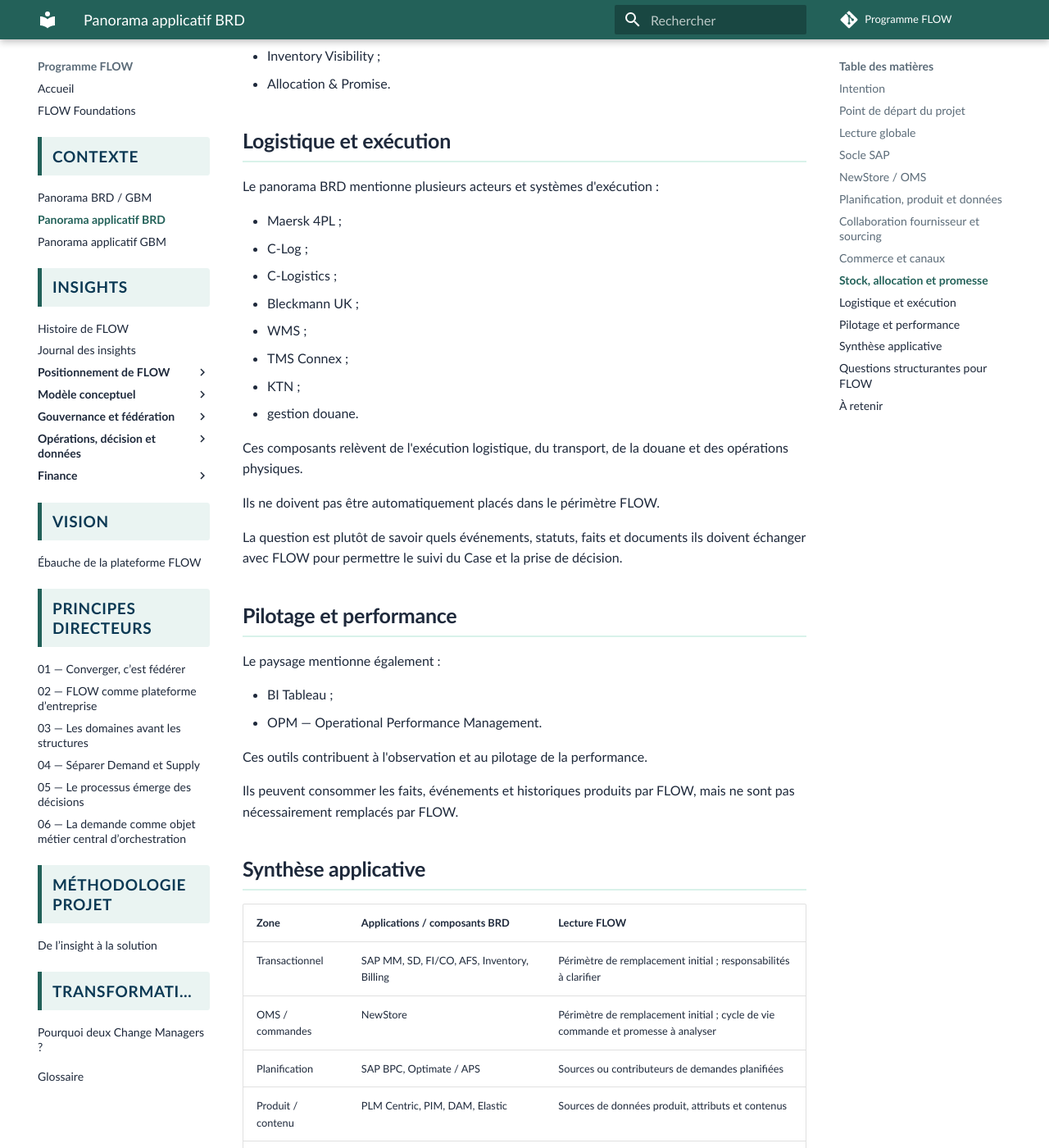
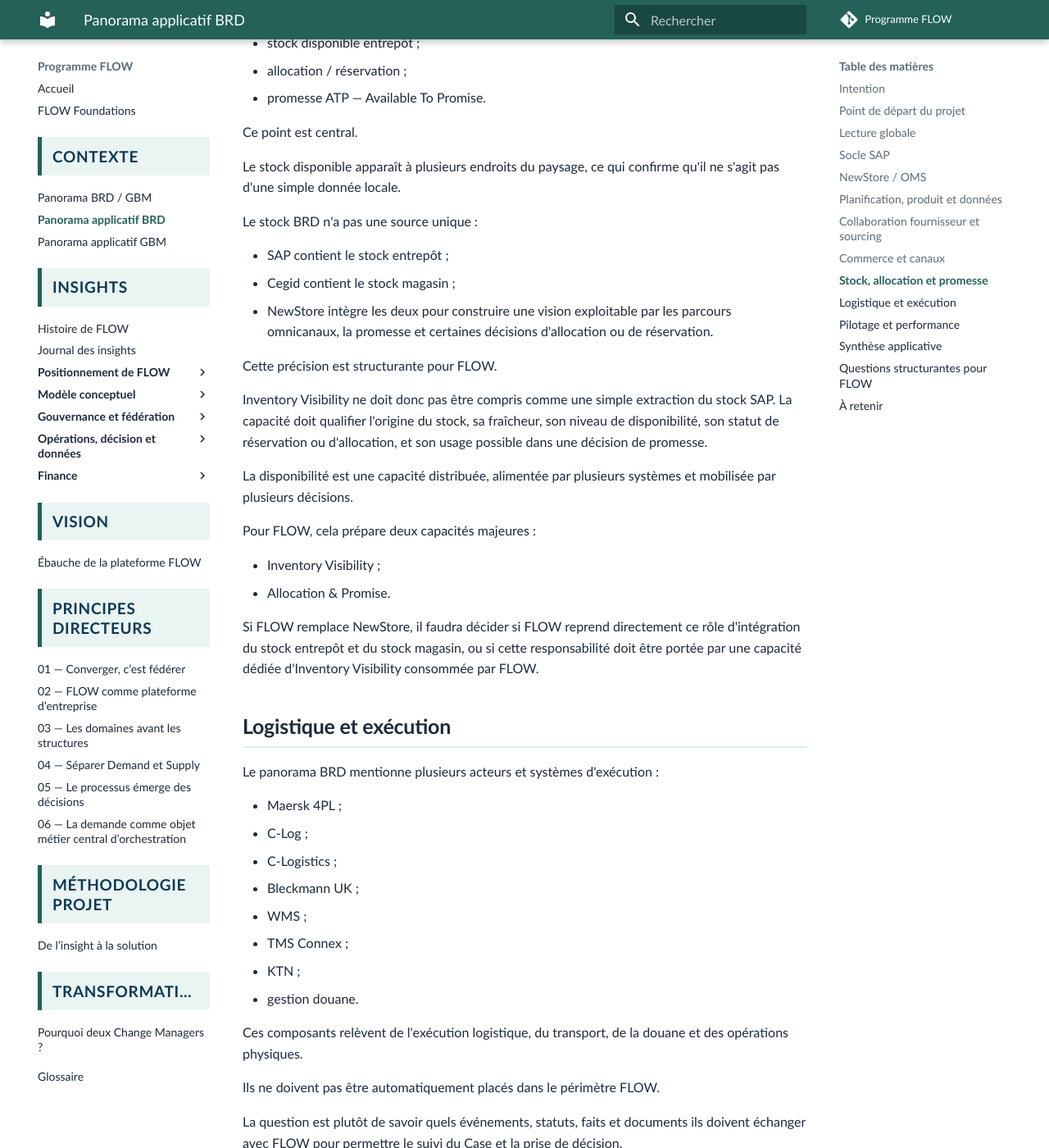
Before and after one commit to laurent-sintes/FLOW-Program, an MkDocs documentation site: the page built from docs/contexte/panorama-brd.md, in a window 1280 px wide and 1400 px high, scrolled down 5296 px. Shown: the whole window at 82% size. Built offline with MkDocs 1.6.1 and Material for MkDocs 9.7.7, drawn with Linux system fonts in a browser that asks for light colours; comment, search, counter and statistics services are not loaded; some of the changed text lies outside the part shown.

Commit message:
Préciser les sources de stock BRD

```diff
--- a/docs/contexte/panorama-brd.md
+++ b/docs/contexte/panorama-brd.md
@@ -79,11 +79,13 @@
 
 - les achats ;
 - les commandes ;
-- une partie de la gestion stock ;
+- le stock entrepôt ;
 - la distribution ;
 - la facturation ;
 - la finance ;
 - une partie des règles et traitements liés à l'allocation.
+
+SAP ne porte donc pas, à lui seul, toute la réalité du stock BRD. Dans le panorama actuel, SAP contient le stock entrepôt, tandis que le stock magasin est porté par Cegid.
 
 Dans le point de départ du projet, SAP est explicitement dans le périmètre de remplacement envisagé par FLOW.
 
@@ -100,11 +102,17 @@
 - retours ;
 - transferts ;
 - promesse ;
-- allocation / réservation selon les flux.
+- allocation / réservation selon les flux ;
+- intégration du stock entrepôt et du stock magasin.
+
+NewStore agrège donc deux réalités de stock qui ne sont pas portées par la même source :
+
+- SAP pour le stock entrepôt ;
+- Cegid pour le stock magasin.
 
 Dans le point de départ du projet, NewStore est également dans le périmètre de remplacement envisagé par FLOW.
 
-La présence de NewStore aux côtés de SAP rend immédiatement visible une difficulté : le cycle de vie de la demande, la promesse, l'allocation et l'exécution ne sont pas naturellement contenus dans un seul système.
+La présence de NewStore aux côtés de SAP rend immédiatement visible une difficulté : le cycle de vie de la demande, la promesse, l'allocation, la vision de disponibilité et l'exécution ne sont pas naturellement contenus dans un seul système.
 
 ## Planification, produit et données
 
@@ -153,6 +161,8 @@
 
 Ces éléments montrent que BRD opère plusieurs canaux et parcours de vente.
 
+Cegid Y2 porte notamment le stock magasin. Cette responsabilité est importante, car elle signifie que la vision de disponibilité utilisée par l'omnicanal ne peut pas être obtenue uniquement à partir de SAP.
+
 FLOW ne doit pas être pensé comme une plateforme d'expérience qui remplacerait tous les points de contact.
 
 Les expériences et canaux peuvent rester consommateurs de capacités FLOW.
@@ -173,12 +183,24 @@
 
 Le stock disponible apparaît à plusieurs endroits du paysage, ce qui confirme qu'il ne s'agit pas d'une simple donnée locale.
 
+Le stock BRD n'a pas une source unique :
+
+- SAP contient le stock entrepôt ;
+- Cegid contient le stock magasin ;
+- NewStore intègre les deux pour construire une vision exploitable par les parcours omnicanaux, la promesse et certaines décisions d'allocation ou de réservation.
+
+Cette précision est structurante pour FLOW.
+
+Inventory Visibility ne doit donc pas être compris comme une simple extraction du stock SAP. La capacité doit qualifier l'origine du stock, sa fraîcheur, son niveau de disponibilité, son statut de réservation ou d'allocation, et son usage possible dans une décision de promesse.
+
 La disponibilité est une capacité distribuée, alimentée par plusieurs systèmes et mobilisée par plusieurs décisions.
 
 Pour FLOW, cela prépare deux capacités majeures :
 
 - Inventory Visibility ;
 - Allocation & Promise.
+
+Si FLOW remplace NewStore, il faudra décider si FLOW reprend directement ce rôle d'intégration du stock entrepôt et du stock magasin, ou si cette responsabilité doit être portée par une capacité dédiée d'Inventory Visibility consommée par FLOW.
 
 ## Logistique et exécution
 
@@ -214,13 +236,13 @@
 
 | Zone | Applications / composants BRD | Lecture FLOW |
 | --- | --- | --- |
-| Transactionnel | SAP MM, SD, FI/CO, AFS, Inventory, Billing | Périmètre de remplacement initial ; responsabilités à clarifier |
-| OMS / commandes | NewStore | Périmètre de remplacement initial ; cycle de vie commande et promesse à analyser |
+| Transactionnel | SAP MM, SD, FI/CO, AFS, Inventory, Billing | Périmètre de remplacement initial ; SAP porte notamment le stock entrepôt |
+| OMS / commandes | NewStore | Périmètre de remplacement initial ; cycle de vie commande, promesse, allocation et intégration des stocks entrepôt / magasin à analyser |
 | Planification | SAP BPC, Optimate / APS | Sources ou contributeurs de demandes planifiées |
 | Produit / contenu | PLM Centric, PIM, DAM, Elastic | Sources de données produit, attributs et contenus |
 | Fournisseurs | SNC, Fast, Vendor | Collaboration et qualité fournisseur ; contribution au contexte amont |
-| Commerce | Salesforce Commerce Cloud, Cegid Y2, B2C, B2B, retail | Expériences ou systèmes consommateurs |
-| Stock / promesse | stock magasin, stock entrepôt, ATP, allocation / réservation | Capacités candidates FLOW : Inventory Visibility, Allocation & Promise |
+| Commerce | Salesforce Commerce Cloud, Cegid Y2, B2C, B2B, retail | Expériences ou systèmes consommateurs ; Cegid porte le stock magasin |
+| Stock / promesse | stock magasin, stock entrepôt, ATP, allocation / réservation | Capacités candidates FLOW : Inventory Visibility, Allocation & Promise ; la source du stock doit être explicitement qualifiée |
 | Logistique | Maersk 4PL, C-Log, Bleckmann, WMS, TMS Connex, KTN | Systèmes d'exécution et sources d'événements |
 | Pilotage | BI Tableau / OPM | Observation, reporting, performance |
 
@@ -232,6 +254,7 @@
 - Quelles responsabilités doivent rester dans Finance, notamment FI/CO ?
 - FLOW doit-il porter les décisions d'allocation, ou seulement les orchestrer ?
 - Inventory Visibility doit-elle consolider les stocks magasin, entrepôt, réservés et futurs ?
+- Si NewStore disparaît, quel composant reprend l'intégration entre stock entrepôt SAP et stock magasin Cegid ?
 - Les outils de planification comme Optimate ou BPC alimentent-ils FLOW en demandes, prévisions ou faits ?
 - Les systèmes logistiques restent-ils seulement exécutants ou deviennent-ils aussi contributeurs d'événements métier ?
 - Quels composants doivent être remplacés, conservés, encapsulés ou simplement connectés ?
@@ -245,3 +268,5 @@
 Le point de départ de FLOW est bien le remplacement de SAP et NewStore, mais l'analyse du panorama montre que cette décision ouvre immédiatement une question plus large :
 
 > Quelles capacités transverses faut-il reprendre dans FLOW, et quels systèmes doivent rester contributeurs, consommateurs ou exécutants ?
+
+Le cas du stock l'illustre bien : SAP porte le stock entrepôt, Cegid porte le stock magasin, et NewStore intègre aujourd'hui les deux. Remplacer SAP et NewStore ne suffit donc pas à répondre mécaniquement à la question de la visibilité de stock ; il faut décider où sera portée demain la capacité d'Inventory Visibility.
```
